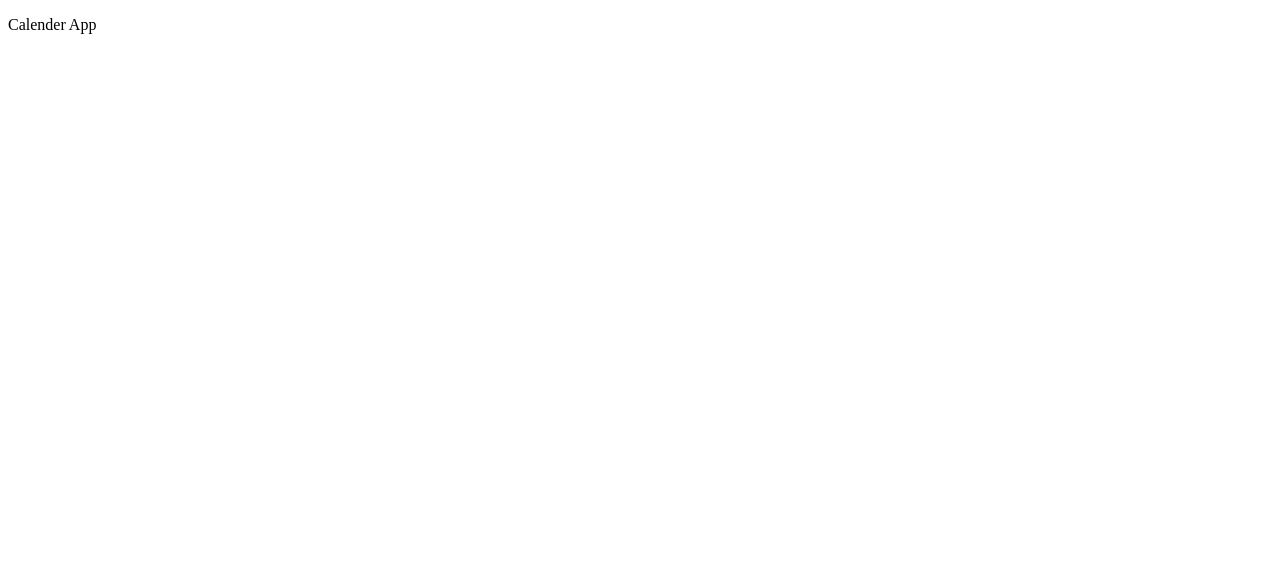
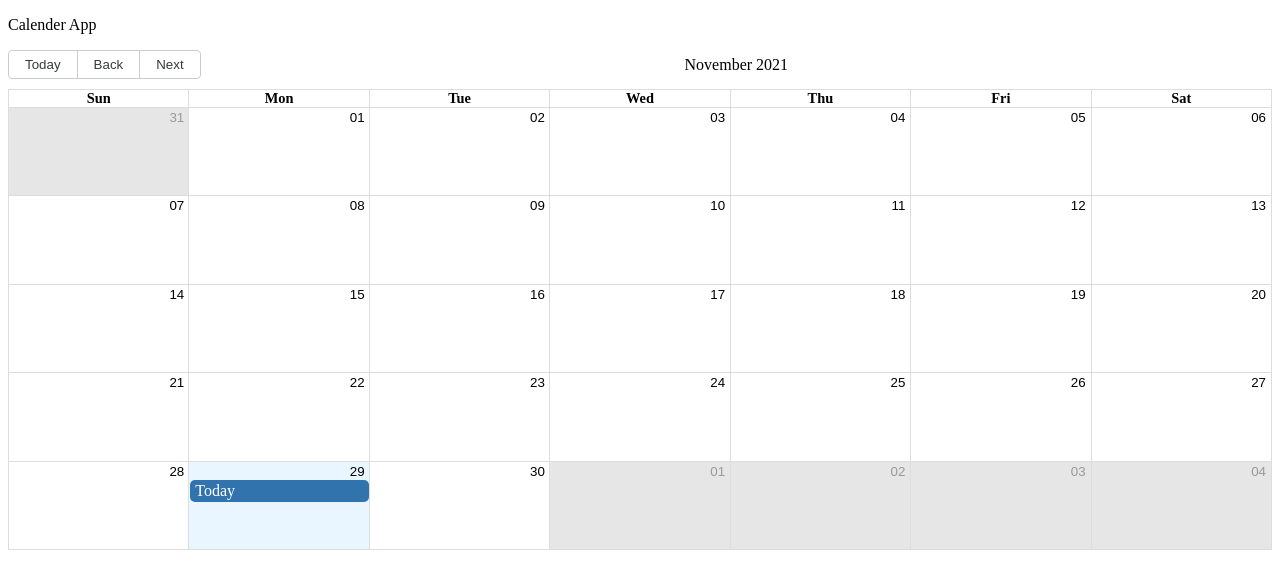
Before and after one commit to RanaJazim/calender-app, a React (Create React App) app: page / in a window 1280 px wide. Shown: the top 588 px of the page. Built offline with nearby package versions, Linux system fonts and the light colour scheme; no server answers.

Commit message:
displaying calender

```diff
--- a/package.json
+++ b/package.json
@@ -7,7 +7,9 @@
     "@testing-library/react": "^11.2.7",
     "@testing-library/user-event": "^12.8.3",
     "axios": "^0.24.0",
+    "moment": "^2.29.1",
     "react": "^17.0.2",
+    "react-big-calendar": "^0.38.1",
     "react-dom": "^17.0.2",
     "react-scripts": "4.0.3",
     "web-vitals": "^1.1.2"
--- a/src/App.js
+++ b/src/App.js
@@ -1,16 +1,31 @@
+import moment from "moment";
 import { useEffect } from "react";
+import { Calendar, momentLocalizer } from "react-big-calendar";
 import { fetchYearlyHollidays } from "./apis/calender";
+import "react-big-calendar/lib/css/react-big-calendar.css";
+
+const localizer = momentLocalizer(moment);
+const events = [{ title: "Today", start: new Date(), end: new Date() }];
 
 function App() {
-  useEffect(() => {
-    fetchYearlyHollidays().then((res) => {
-      console.log(res.data.response.holidays);
-    });
-  }, []);
+  // useEffect(() => {
+  //   fetchYearlyHollidays().then((res) => {
+  //     console.log(res.data.response.holidays);
+  //   });
+  // }, []);
 
   return (
     <div>
       <p>Calender App</p>
+      <Calendar
+        localizer={localizer}
+        events={events}
+        startAccessor="start"
+        endAccessor="end"
+        style={{ height: 500 }}
+        views={["month"]}
+        onNavigate={(obj) => console.log("fired: ", obj)}
+      />
     </div>
   );
 }
```
Also changed, not shown: 1 other file (tests, documents, lock files or other folders).
